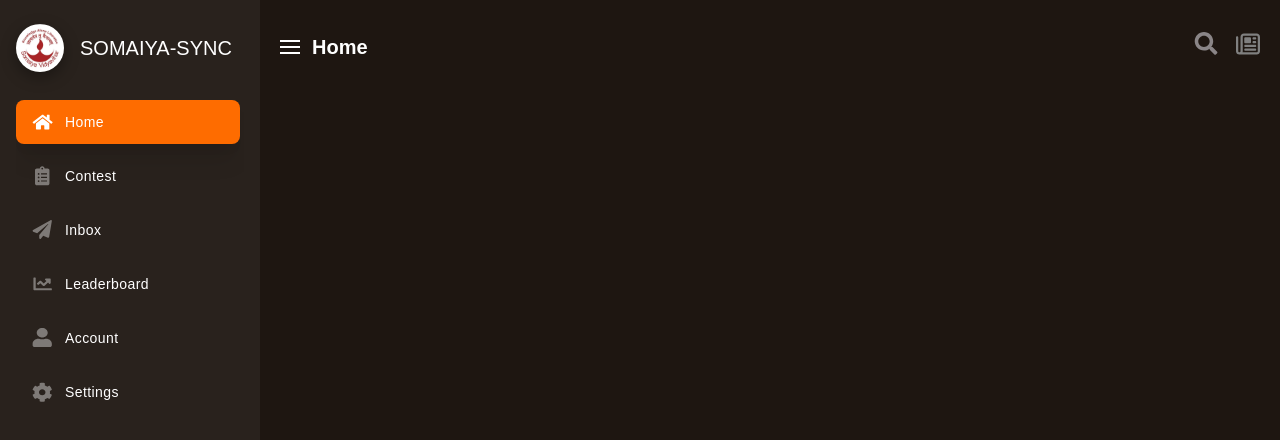
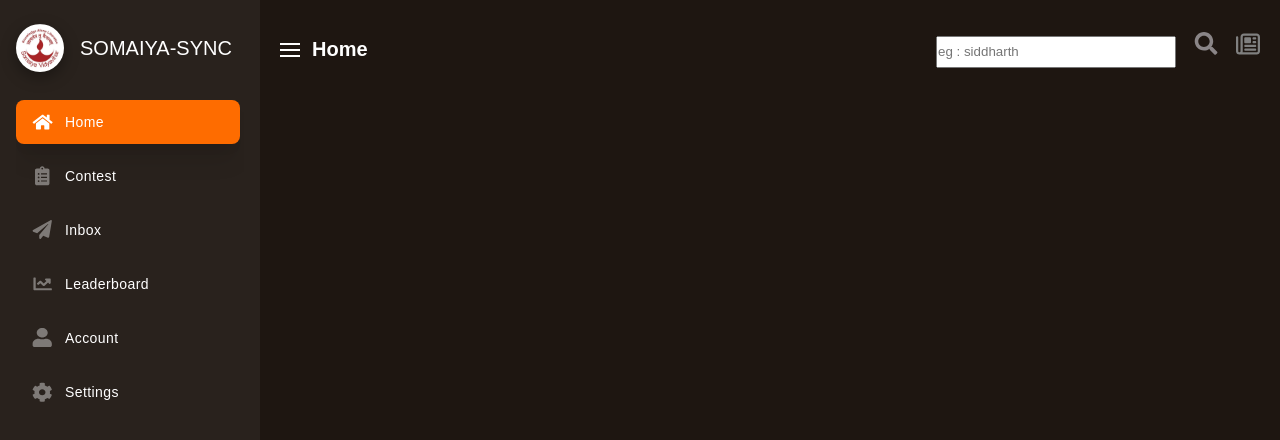
Before and after one commit to siddkalani/SomaiyaSync, a React (Vite) app: page / in a window 1280 px wide. Shown: the top 440 px of the page. Built offline with nearby package versions, Linux system fonts and the light colour scheme; a web font is replaced by a local one.

Commit message:
SearchBar added

```diff
--- a/src/components/ContentTop/ContentTop.css
+++ b/src/components/ContentTop/ContentTop.css
@@ -39,3 +39,8 @@
 .notification-btn:hover{
   color: aliceblue;
 }
+.SearchBar{
+  size: 6rem;
+  height:2rem;
+  width: 15rem;
+}
--- a/src/components/ContentTop/ContentTop.jsx
+++ b/src/components/ContentTop/ContentTop.jsx
@@ -16,6 +16,7 @@ const ContentTop = () => {
                 <h3 className="content-top-title">Home</h3>
             </div>
             <div className="content-top-btns">
+                <input type="search" className="SearchBar" placeholder='eg : siddharth' id="" />
                 <button type="button" className="search-btn content-top-btn">
                     <img src={iconsImgs.search} alt="" />
                 </button>
```
